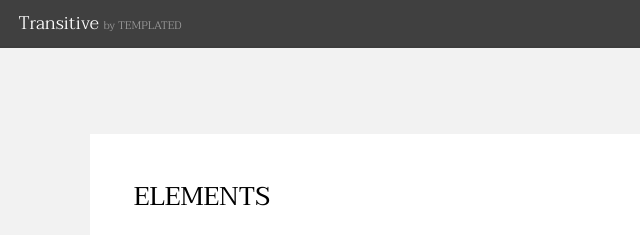
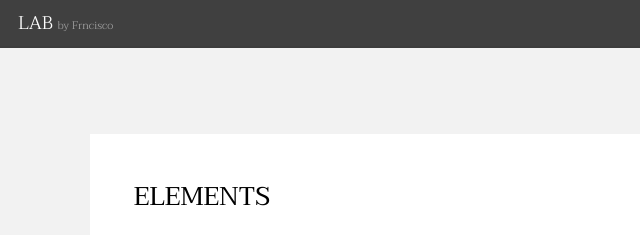
Before and after one commit to frnacisco/frnacisco.github.io, a plain HTML site: page elements.html in a window 1280 px wide. Shown: the top 235 px of the page, 0-640 px from the left. Drawn offline with Linux system fonts and the light colour scheme.

Commit message:
Update elements.html
primer modificacion

```diff
--- a/elements.html
+++ b/elements.html
@@ -15,7 +15,7 @@
 
 		<!-- Header -->
 			<header id="header">
-				<div class="logo"><a href="index.html">Transitive <span>by TEMPLATED</span></a></div>
+				<div class="logo"><a href="index.html"> LAB <span>by Frncisco</span></a></div>
 				<a href="#menu" class="toggle"><span>Menu</span></a>
 			</header>
 
```
